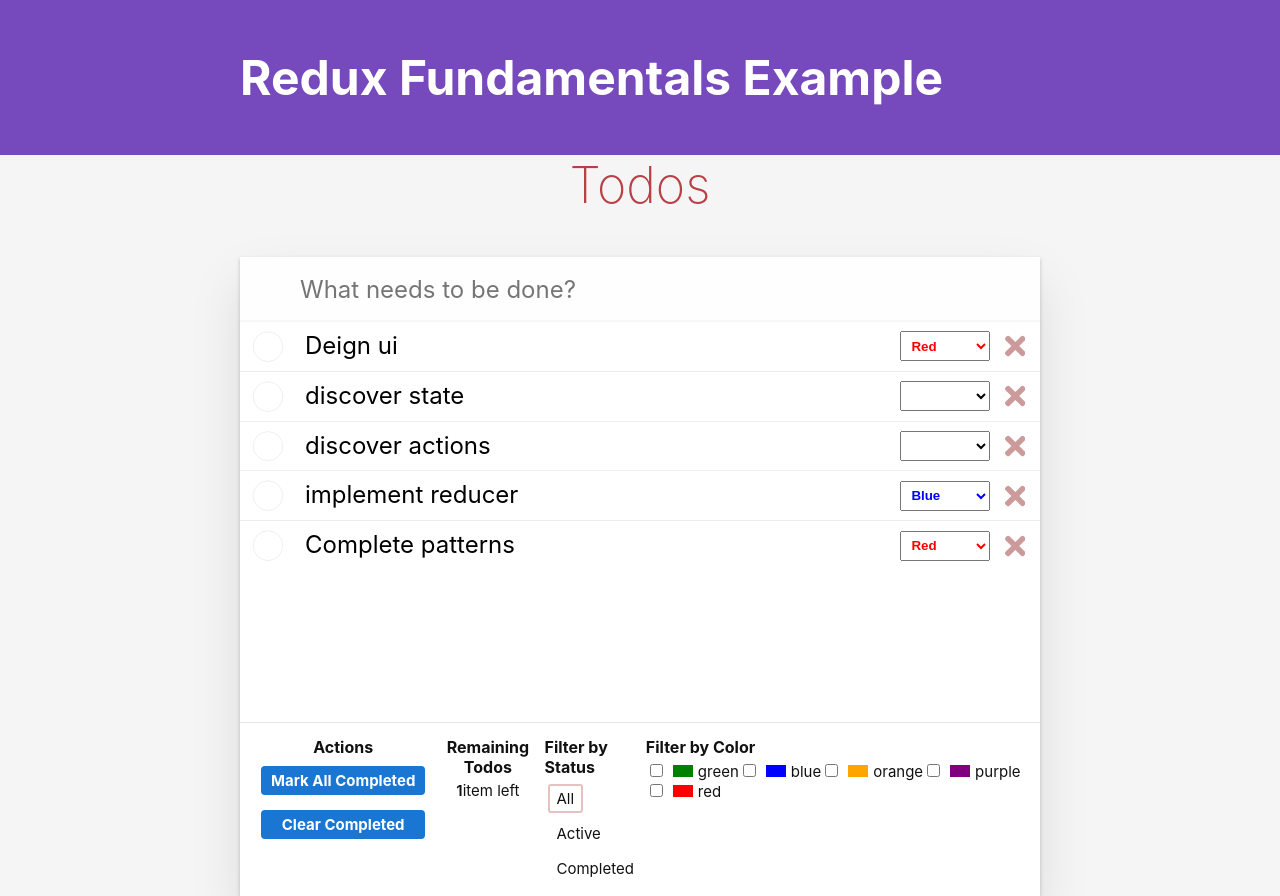
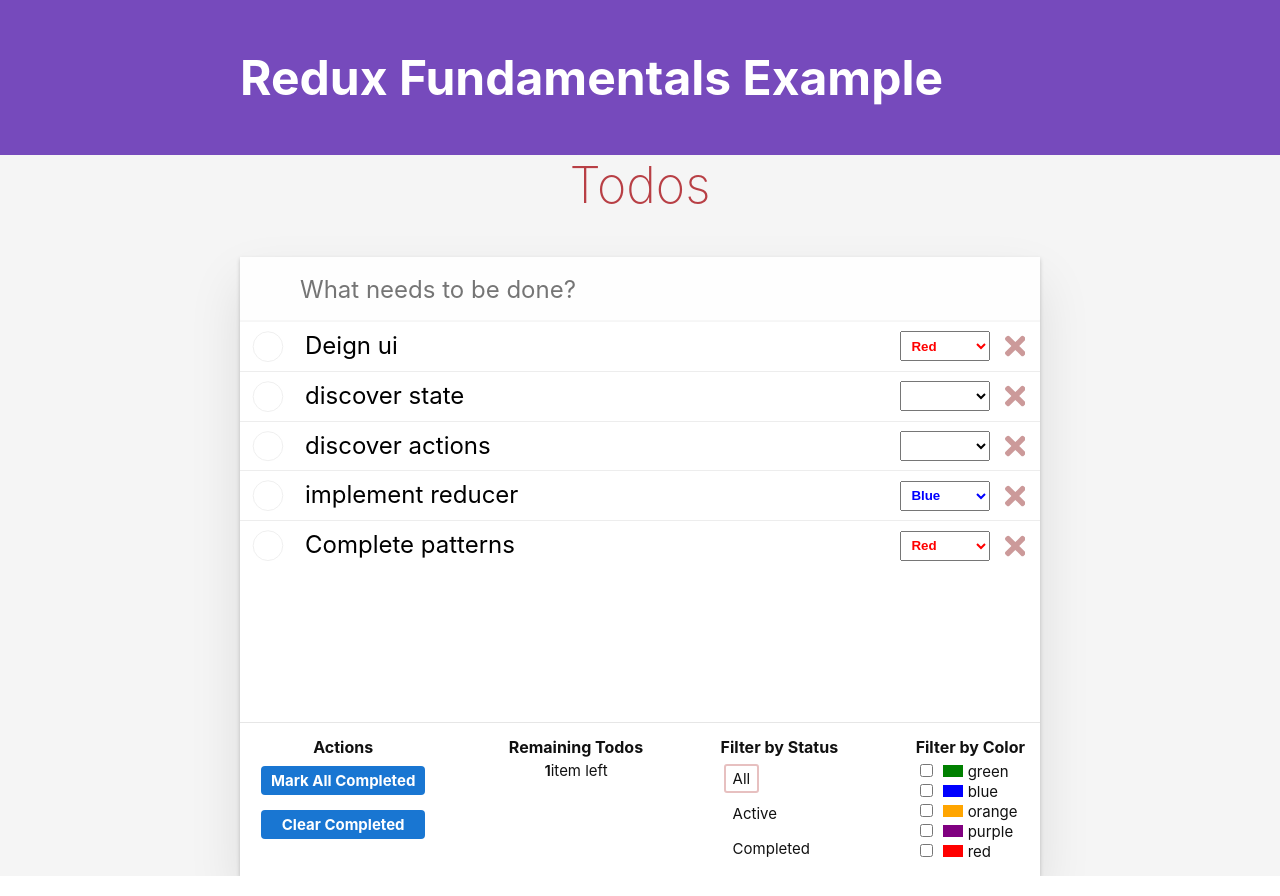
Before and after one commit to MahdiSohaily/React-Todo-app, a React (Create React App) app: page / in a window 1280 px wide. Built offline with nearby package versions, Linux system fonts and the light colour scheme.

Commit message:
Update project HTML structure

```diff
--- a/src/features/footer/ColorFilters.jsx
+++ b/src/features/footer/ColorFilters.jsx
@@ -6,8 +6,13 @@
     const checked = colors.includes(color);
 
     return (
-      <label htmlFor="color" key={color}>
-        <input id="color" type="checkbox" name={color} defaultChecked={checked} />
+      <label htmlFor={color} key={color}>
+        <input
+          id={color}
+          type="checkbox"
+          name={color}
+          defaultChecked={checked}
+        />
         <span
           className="color-block"
           style={{
@@ -15,6 +20,7 @@
           }}
         />
         {color}
+        <br />
       </label>
     );
   });
--- a/src/features/todos/todosSlice.js
+++ b/src/features/todos/todosSlice.js
@@ -1,15 +1,24 @@
 const initState = {
   entities: [
     {
-      id: 1, text: 'Deign ui', completed: true, color: 'red',
+      id: 1,
+      text: 'Deign ui',
+      completed: true,
+      color: 'red',
     },
     { id: 2, text: 'discover state', completed: false },
     { id: 3, text: 'discover actions', completed: false },
     {
-      id: 4, text: 'implement reducer', completed: false, color: 'blue',
+      id: 4,
+      text: 'implement reducer',
+      completed: false,
+      color: 'blue',
     },
     {
-      id: 5, text: 'Complete patterns', completed: false, color: 'red',
+      id: 5,
+      text: 'Complete patterns',
+      completed: false,
+      color: 'red',
     },
   ],
 };
@@ -19,10 +28,7 @@
     case 'todos/todoAdded':
       return {
         ...state,
-        entities: [
-          ...state.entities,
-          action.payload,
-        ],
+        entities: [...state.entities, action.payload],
       };
 
     case 'todos/todoToggled':
```
